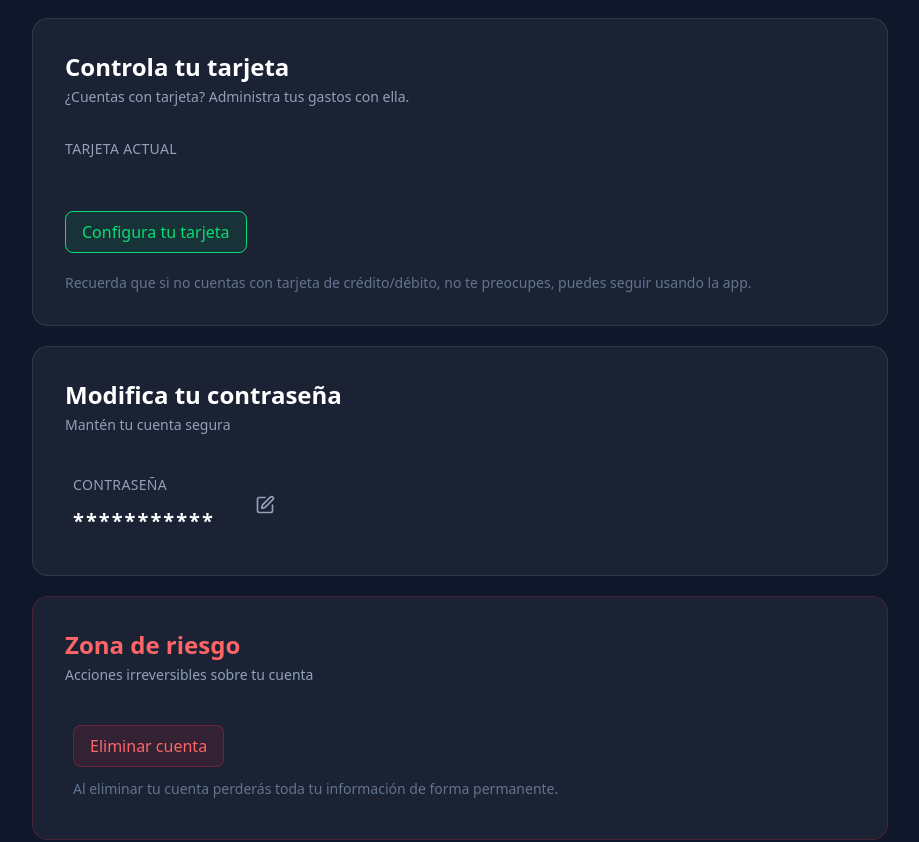
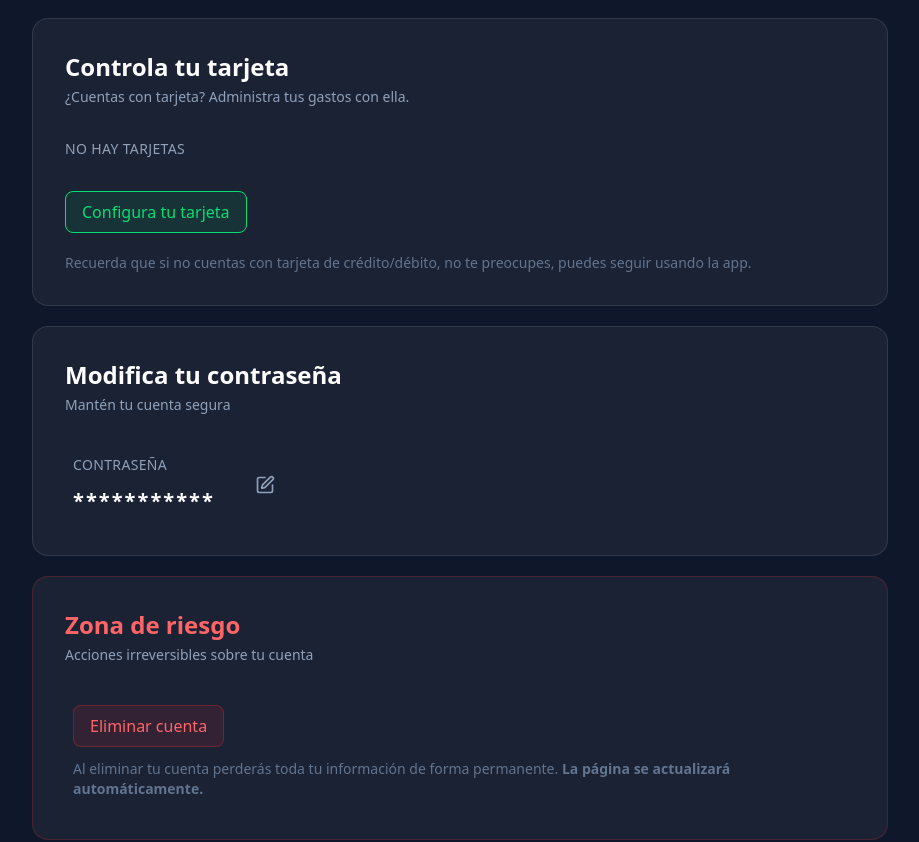
Before and after one commit to zeusCach/SummaryExpense, a React (Vite) app: page /cuenta in a window 1280 px wide. Shown: the part 780-1622 px from the top of the page, without its empty margins (180-1099 px from the left). Built offline with nearby package versions, Linux system fonts and the light colour scheme.

Commit message:
Ajustando el diseño de la tarjeta y la sección de configuración, mejorando la visualización y la lógica de selección.

```diff
--- a/src/components/CardComponent.jsx
+++ b/src/components/CardComponent.jsx
@@ -19,7 +19,7 @@ export default function CardComponent({ card, isSelected, onSelect }) {
 
     return (
         <>
-            <section className="pt-10 last:pt-10" >
+            <section className="pt-10 md:last:pt-5" >
                 <div
                     onClick={(e) => { onSelect(card.id), e.preventDefault(), e.stopPropagation() }}
                     className={`${isSelected ? 'ring-2 ring-orange-500 scale-105' : 'opacity-70 hover:opacity-100'}  w-full md:w-80 h-48 ${colorBank} rounded-2xl p-6 flex flex-col justify-between cursor-pointer`}
--- a/src/components/ConfigurationUI/Card.jsx
+++ b/src/components/ConfigurationUI/Card.jsx
@@ -11,7 +11,7 @@ export default function Card() {
     //Selecciona la ultima tarjeta agregada
     const cardSelect = state.card.length > 1 ? state.card.slice(-1) : state.card
 
-    console.log(cardSelect)
+    console.log(cardSelect.length)
 
     return (
         <div className="pt-5">
@@ -32,8 +32,8 @@ export default function Card() {
 
                     {/* Info de tarjeta */}
                     <div className="flex flex-col gap-3 pb-8 overflow-hidden">
-                        <label className="text-slate-400 text-sm font-medium uppercase tracking-wide pb-5">
-                            Tarjeta actual
+                        <label className="text-slate-400 text-sm font-medium uppercase tracking-wide">
+                            {!cardSelect.length ? 'No hay tarjetas' : 'Tarjeta actual'}
                         </label>
 
                         {
--- a/src/components/ConfigurationUI/Danger.jsx
+++ b/src/components/ConfigurationUI/Danger.jsx
@@ -1,5 +1,11 @@
 
 export default function Danger() {
+
+    const deleteAcount = () => {
+        localStorage.clear()
+        window.location.href = '/'
+    }
+
     return (
         <div className="pt-5">
             <div className="bg-white/5 border border-red-500/20 rounded-2xl p-8">
@@ -10,11 +16,13 @@ export default function Danger() {
                 </div>
 
                 <div className="p-2 flex flex-col gap-3">
-                    <button className="self-start px-4 py-2 bg-red-500/10 border border-red-500/30 hover:bg-red-500/20 hover:border-red-500 text-red-400 font-medium rounded-lg transition-all cursor-pointer">
+                    <button
+                        onClick={deleteAcount}
+                        className="self-start px-4 py-2 bg-red-500/10 border border-red-500/30 hover:bg-red-500/20 hover:border-red-500 text-red-400 font-medium rounded-lg transition-all cursor-pointer">
                         Eliminar cuenta
                     </button>
                     <p className="text-sm text-slate-500">
-                        Al eliminar tu cuenta perderás toda tu información de forma permanente.
+                        Al eliminar tu cuenta perderás toda tu información de forma permanente. <span className="font-bold">La página se actualizará automáticamente.</span>
                     </p>
                 </div>
 
--- a/src/pages/CardSection.jsx
+++ b/src/pages/CardSection.jsx
@@ -26,8 +26,8 @@ export default function CardSection() {
     return (
         <>
 
-            <div className="px-5 py-5 m-5">
-                <div className="md:flex items-baseline justify-between" >
+            <div className="space-y-10 p-10">
+                <div className="md:flex items-baseline justify-between " >
                     <div>
                         <h1 className="text-white text-4xl font-bold pb-5">
                             Tus tarjetas actuales
```
